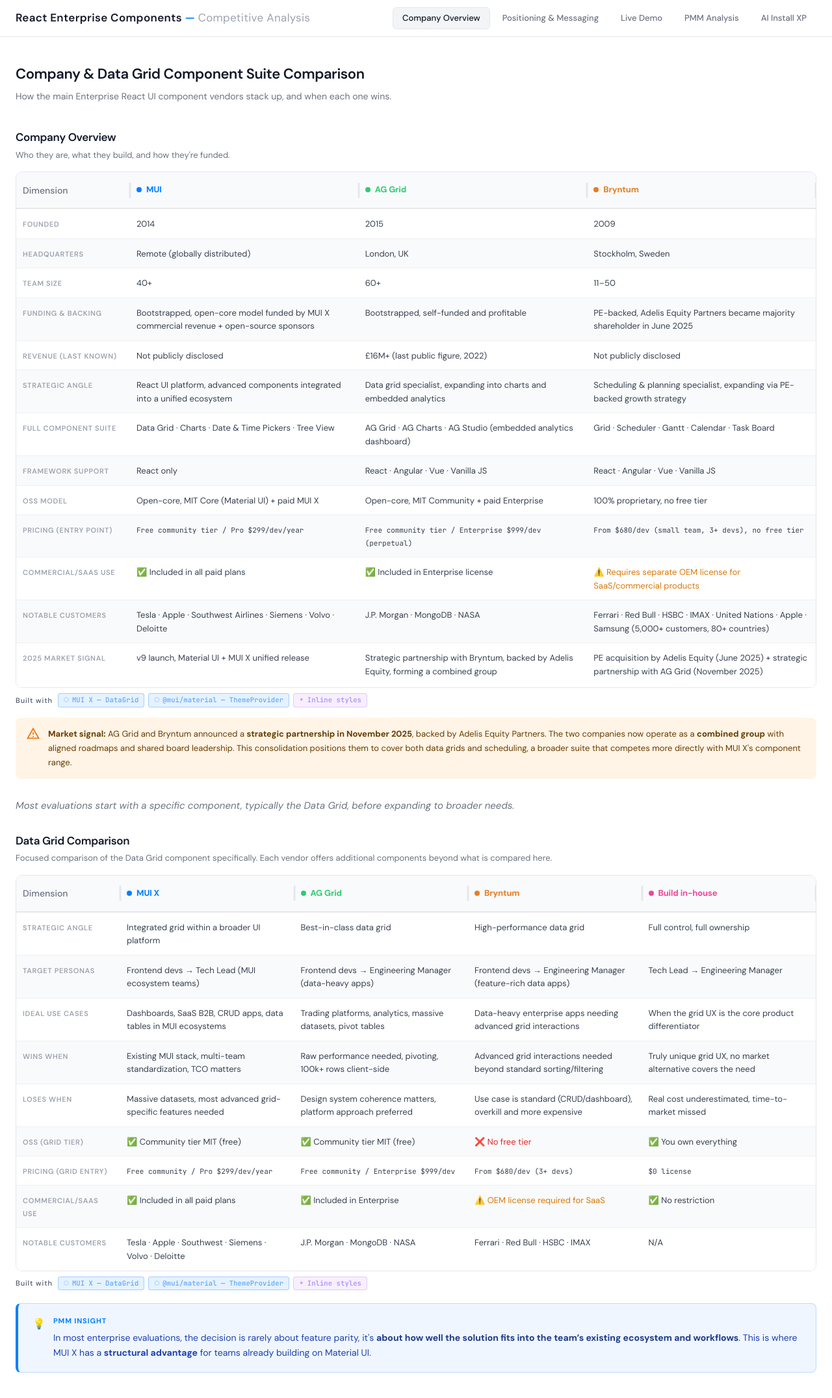
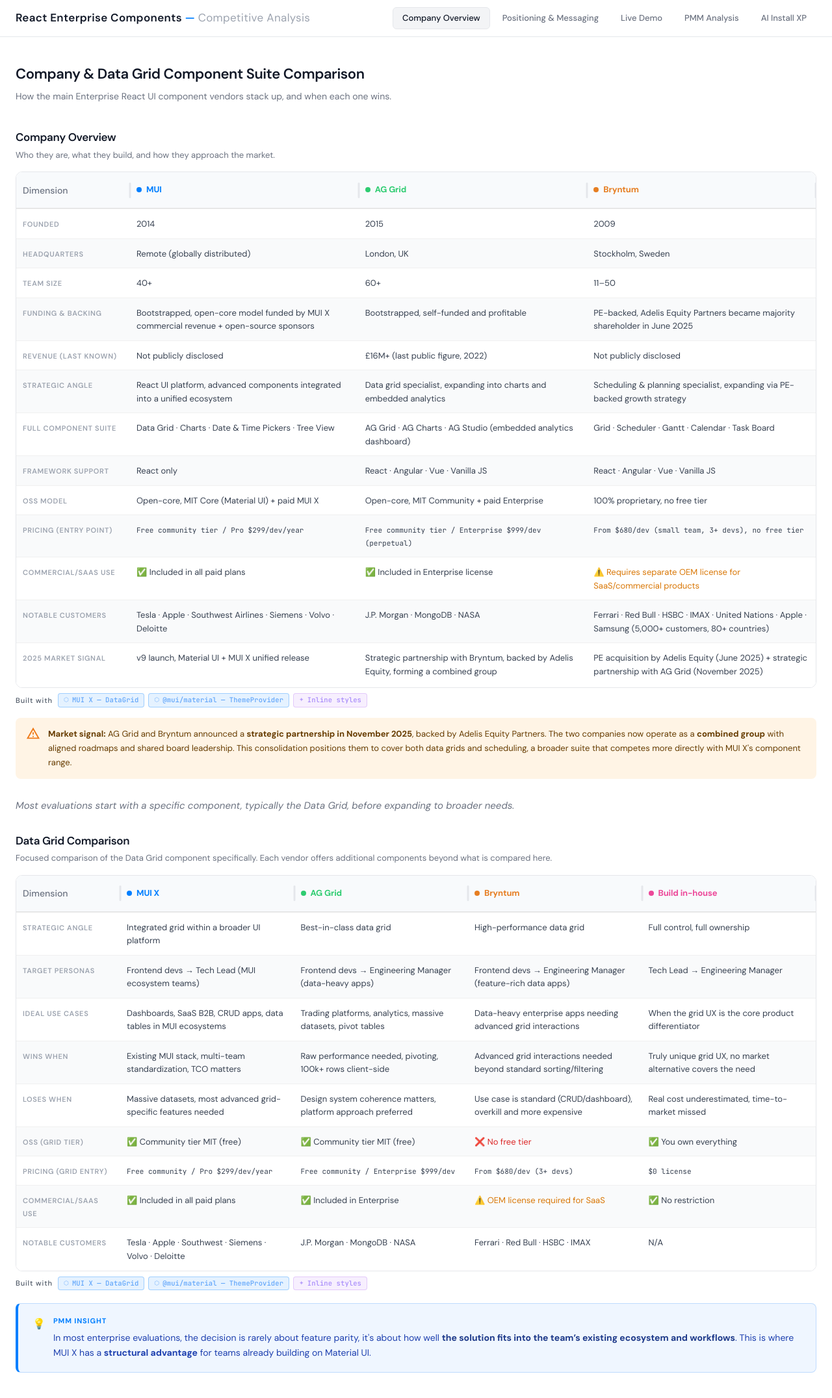
Before and after one commit to LaureBrosseau/react-ui-components-comparison, a React (Vite) app: page / in a window 1280 px wide. Shown: the top 2152 px of the page at 65% size. Built offline with nearby package versions, Linux system fonts and the light colour scheme; what ag-grid-community would draw is missing.

Commit message:
changes overview

```diff
--- a/src/pages/ProductOverview.jsx
+++ b/src/pages/ProductOverview.jsx
@@ -238,7 +238,7 @@
             Company Overview
           </h2>
           <p style={{ fontSize: '13px', color: '#6b7280', marginBottom: '16px' }}>
-            Who they are, what they build, and how they're funded.
+            Who they are, what they build, and how they approach the market.
           </p>
 
           <div>
@@ -316,8 +316,8 @@
                   PMM Insight
                 </span>
                 <p style={{ fontSize: '14px', color: '#1e40af', lineHeight: '1.65' }}>
-                  In most enterprise evaluations, the decision is rarely about feature parity, it's{' '}
-                  <strong style={{ color: '#1e3a8a' }}>about how well the solution fits into the team’s existing ecosystem and workflows</strong>.
+                  In most enterprise evaluations, the decision is rarely about feature parity, it's about how well{' '}
+                  <strong style={{ color: '#1e3a8a' }}> the solution fits into the team’s existing ecosystem and workflows</strong>.
                   {' '}This is where MUI X has a{' '}
                   <strong>structural advantage</strong> for teams already building on Material UI.
                 </p>
```
